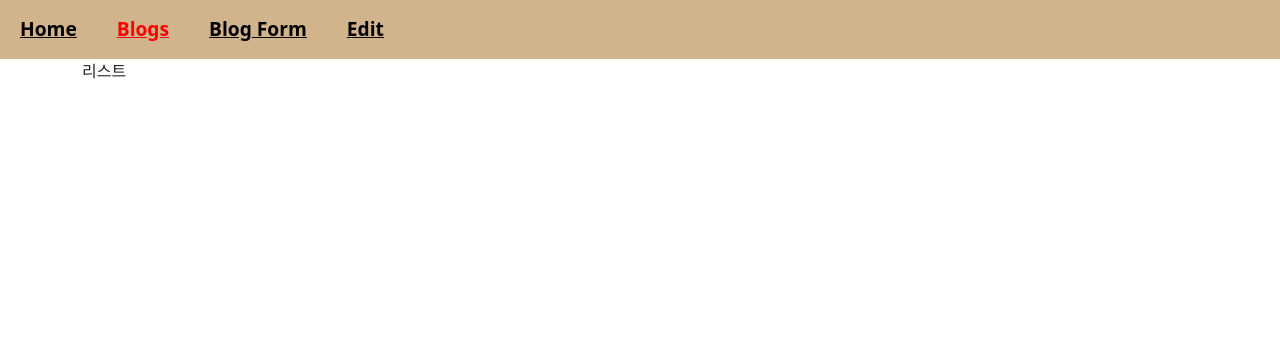
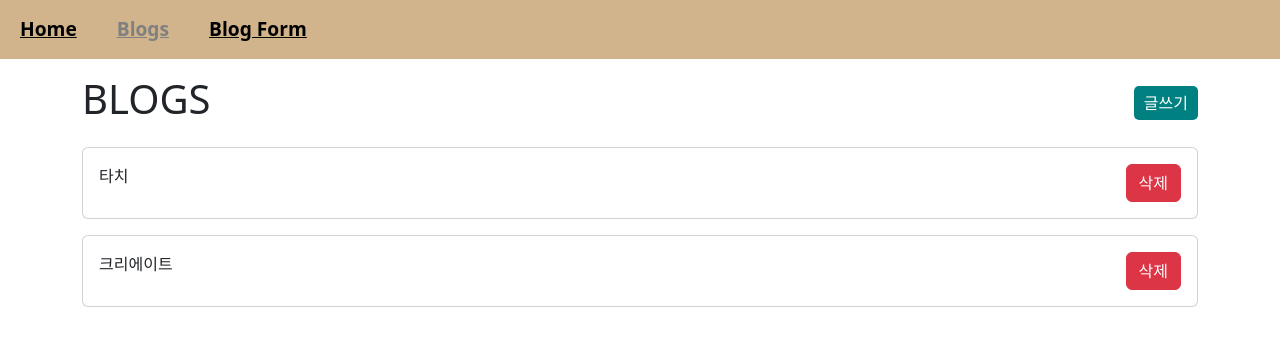
Before and after one commit to qsjh2229/cozblog, a React (Create React App) app: page /blog in a window 1280 px wide. Shown: the top 346 px of the page. Built offline with nearby package versions, Linux system fonts and the light colour scheme; data requests are answered from the project's data file.

Commit message:
수정dlek

```diff
--- a/db.json
+++ b/db.json
@@ -1,73 +1,17 @@
 {
    "posts": [
       {
-      "id": 1,
-      "title": "json-server",
-      "author": "typicode"
+         "title": "타치",
+         "body": "아",
+         "id": 1
       },
       {
-      "title": "롱",
-      "body": "ㅇ로",
-      "id": 2
-    },
-    {
-      "title": "롱",
-      "body": "ㅇ로ㅎㄴㅇ",
-      "id": 3
-    },
-    {
-      "title": "ㄹ오",
-      "body": "ㄹ오",
-      "id": 4
-    },
-    {
-      "title": "ㄹ오",
-      "body": "ㄹ오",
-      "id": 5
-    },
-    {
-      "title": "ㄹ오",
-      "body": "ㄹ오",
+         "title": "크리에이트",
+         "body": "블로그",
          "id": 6
-    },
-    {
-      "title": "ㄹ오",
-      "body": "ㄹ오ㅎ",
-      "id": 7
-    },
-    {
-      "title": "ㄹ오",
-      "body": "ㄹ오ㅎㅗ",
-      "id": 8
-    },
-    {
-      "title": "ㄹ오ㅎㄴㅇ",
-      "body": "ㄹ오ㅎㅗㅎㄴㅇ",
-      "id": 9
-    },
-    {
-      "title": "ㄹ오ㅎㄴㅇ",
-      "body": "ㄹ오ㅎㅗㅎㄴㅇ",
-      "id": 10
-    },
-    {
-      "title": "타이틒",
-      "body": "바디",
-      "id": 11
-    },
-    {
-      "title": "타이틒",
-      "body": "바디",
-      "id": 12
       }
    ],
-  "comments": [
-    {
-      "id": 1,
-      "body": "some comment",
-      "postId": 1
-    }
-  ],
+   "comments": [],
    "profile": {
       "name": "typicode"
    }
--- a/package.json
+++ b/package.json
@@ -8,6 +8,7 @@
     "@testing-library/user-event": "^13.5.0",
     "axios": "^1.5.0",
     "bootstrap": "^5.3.1",
+    "prop-types": "^15.8.1",
     "react": "^18.2.0",
     "react-bootstrap": "^2.8.0",
     "react-dom": "^18.2.0",
--- a/src/App.js
+++ b/src/App.js
@@ -13,7 +13,7 @@ function App() {
       <div className="nav-bar">
         <Navbar />
       </div>
-      <div className="container">
+      <div className="container mt-3">
         <Routes>
           {routs.map((item) => {
             return <Route key={item.path} path={item.path} element={item.component} />;
--- a/src/app.scss
+++ b/src/app.scss
@@ -4,6 +4,9 @@
 .nav-container{
    width: 100%; background: tan; display: flex; flex-direction: row;
       a{ padding: 15px 20px;  color: black; display: block; font-size: 1.2rem; font-weight: bold;
-      &.active{color: red;}
+      &.active{color: gray;}
       }}
 }
+.creat{padding: 5px 10px; height: auto; background: teal;  text-align: center; margin: 0; color: white; text-decoration: none; box-sizing: border-box; border-radius: 5px;
+&:hover{background: rgb(9, 187, 187);} }
+.cuser-potiter{cursor:  pointer;}
--- a/src/components/BlogForm.jsx
+++ b/src/components/BlogForm.jsx
@@ -1,16 +1,18 @@
 import React from 'react';
 import { useState } from "react"
 import axios from "axios"
+import { useNavigate } from 'react-router-dom';
+
 const BlogForm = () => {
-
+const navigate=useNavigate()
    const [title, setTitle] = useState("")
    const [body, setBody] = useState("")
 
    const onSubmit = () => {
       axios
          .post("http://localhost:3001/posts", { title, body })
-         .then((response) => {
-            console.log("게시물이 성공적으로 추가되었습니다.", response.data)
+         .then(() => {
+            navigate('/blog');
          })
          .catch((error) => {
             console.error("게시물 추가 중 오류 발생:", error)
--- /dev/null
+++ b/src/components/Card.jsx
@@ -0,0 +1,27 @@
+import React from "react"
+import PropTypes from "prop-types";
+const Card = ({ title, children , onClick}) => {
+   return (
+      <div className='card mb-3 cuser-potiter' onClick={onClick} >
+         <div className='card-body'>
+            <div className='d-flex justify-content-between'>
+               <div>{title}</div>
+               <div>
+               {children &&<div> {children}</div> }
+               </div>
+            </div>
+         </div>
+      </div>
+   )
+}
+Card.propTypes = {
+   title: PropTypes.string.isRequired,
+   children: PropTypes.element,
+   onClick:PropTypes.func,
+};
+Card.defaultProps={
+   children: null,
+   onClick: ( )=>{}
+
+}
+export default Card
--- /dev/null
+++ b/src/components/LoadingSpinner.jsx
@@ -0,0 +1,11 @@
+import React from 'react';
+
+const LoadingSpinner = () => {
+   return (
+      <div className='spinner-border' role='status'>
+      <span className='visually-hidden'>Loading...</span>
+   </div>
+   );
+};
+
+export default LoadingSpinner;
--- a/src/components/Navbar.jsx
+++ b/src/components/Navbar.jsx
@@ -1,17 +1,19 @@
+
 import React from 'react';
 import { Link, NavLink } from 'react-router-dom';
 
 const Navbar = () => {
+
    return (
       <div className='nav-container'>
          <Link to='/'>Home</Link>
          <NavLink activeClassName="active" to='/blog' >
             Blogs
          </NavLink>
-         <Link to='/blog/create'>Blog Form</Link>
-         <NavLink activeClassName="active" to='/blog/edit' >
+        <Link to='/blog/create'>Blog Form</Link>
+       {/*   <NavLink activeClassName="active" to='/blog/edit' >
             Edit
-         </NavLink>
+         </NavLink> */}
       </div>
    );
 };
--- a/src/pages/ListPage.jsx
+++ b/src/pages/ListPage.jsx
@@ -1,11 +1,78 @@
-import React from 'react';
+import React, { useState, useEffect } from "react"
+import axios from "axios"
+import Card from "../components/Card"
+import { Link, useNavigate } from "react-router-dom"
+import LoadingSpinner from "../components/LoadingSpinner"
 
 const ListPage = () => {
+   const [post, setPost] = useState([])
+   const navigate = useNavigate()
+   const [loading, setLoading] = useState(true)
+   const deleteHandler = (e, id) => {
+      e.stopPropagation()
+      axios.delete(`http://localhost:3001/posts/${id}`).then((res) => {
+         setPost((prevPosts) => prevPosts.filter((post) => post.id !== id))
+      })
+   }
+   const getPost = () => {
+      axios.get(`http://localhost:3001/posts`).then((res) => {
+         setPost(res.data)
+      })
+   }
+ const renderblogList=()=>{
+
+if (loading){
+   return(
+    <LoadingSpinner/>
+   )
+}
+if(postMessage.length === 0){
+   return( "글을 입력해 주세요")
+}
+
+   return( post.map((item) => (
+      <Card
+         key={item.id}
+         title={item.title}
+         item={item}
+         onClick={() => {
+            navigate(`/blog/edit`)
+         }}
+      >
+         <div>
+            {" "}
+            <button
+               className='btn btn-danger'
+               onClick={(e) => {
+                  deleteHandler(e, item.id)
+               }}
+            >
+               삭제
+            </button>
+         </div>
+      </Card>
+   ))
+
+   )
+ }
+   useEffect(() => {
+      getPost()
+      setLoading(false)
+   }, [])
+
    return (
       <div>
-         리스트
+         <div className='d-flex justify-content-between mb-3  align-items-center'>
+            <h1>BLOGS</h1>
+            <Link to='/blog/create' className='creat'>
+               {" "}
+               글쓰기{" "}
+            </Link>
+         </div>
+
+         {renderblogList()}
       </div>
-   );
-};
+   )
+}
 
-export default ListPage;
+export default ListPage
--- /dev/null
+++ b/src/pages/ShowPage.jsx
@@ -0,0 +1,23 @@
+import axios from 'axios';
+import React, { useEffect } from 'react';
+import { useParams } from 'react-router-dom';
+
+const ShowPage = () => {
+   const {id} =useParams()
+   console.log(id)
+  const getPost =(id)=>{
+   axios.get(`http://localhost:3001/posts/${id}`).then((res)=>{
+      console.log(res)
+   })
+  }
+  useEffect(()=>{
+   getPost(id)
+  },[])
+   return (
+      <div>
+         showPg
+      </div>
+   );
+};
+
+export default ShowPage;
```
Also changed, not shown: src/routs.js (+12 -10 lines), 1 other file (tests, documents, lock files or other folders). Lines whose indentation alone changed are shown as unchanged.
